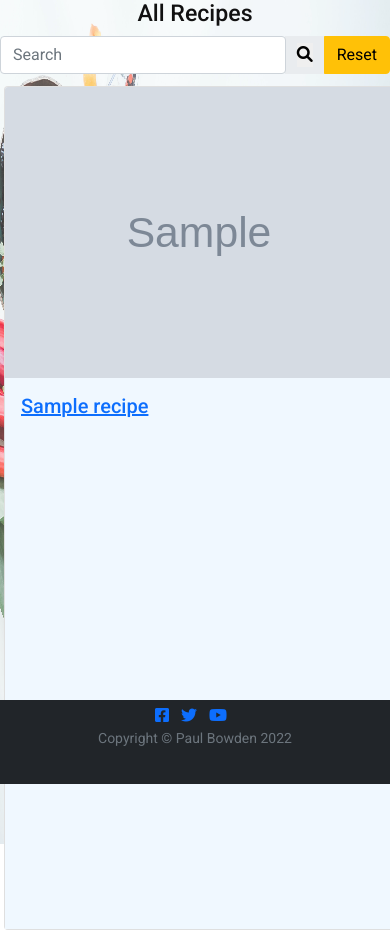
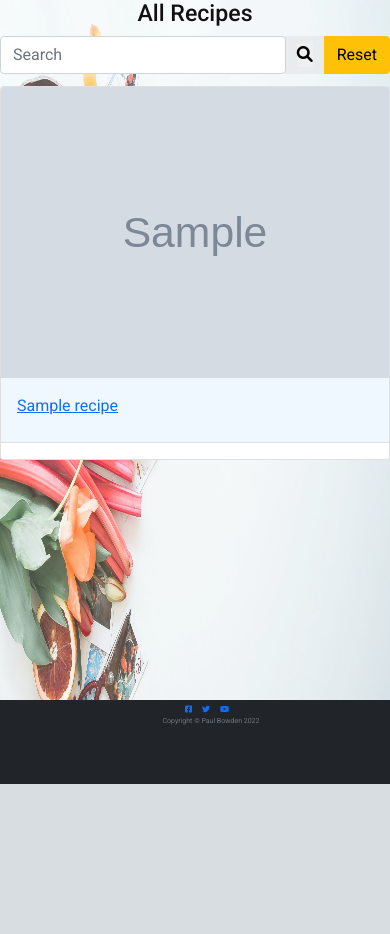
Before and after one commit to PaulBowden673/Projects-MP-MP3, a Flask app: page /lunch in a window 390 px wide. Shown: the part 60-994 px from the top of the page. After the commit the page ends 844 px from the top, so only its background shows below. Run offline with Flask 2, Linux system fonts and the light colour scheme; grey boxes marked "Sample" are stand-in pictures; a database or web service that is not in the repository returns one stand-in record (values such as "Sample title"); some libraries are stand-ins or nearby versions.

Commit message:
fixed styling for mobile responsiveness and grid layout for recipe list

```diff
--- a/static/css/style.css
+++ b/static/css/style.css
@@ -68,16 +67,20 @@ width: 15rem;
 
 }
 
-main.container-fluid {
-    padding:0%;
+main.container {
+    padding: 0%;
 }
 
 .info-row {
-    background-color: aliceblue;
+    background-color: #f0f8ff;
 }
 
 .card-body {
     background-color: #f0f8ff;
+}
+
+.card-footer {
+    background-color: #fff;
 }
 
 .recipe-view {
@@ -175,4 +194,12 @@ main.container-fluid {
         margin-top: 5px;
         width: 85vw;
     }
+
+    .list-group-item {
+        padding: 4px;
     }
+
+    footer {
+        font-size: 8px;
+    }
+}
--- a/templates/base.html
+++ b/templates/base.html
@@ -75,7 +75,7 @@
     {% endwith %}
   </section>
 
-  <main class="container-fluid">
+  <main class="container p-0">
     {% block content %}
     {% endblock %}
   </main>
@@ -85,7 +85,7 @@
 
   <!--Footer-->
   <footer class="footer py-1 bg-dark">
-    <ul class="list-inline social-links text-center">
+    <ul class=" m-0list-inline social-links text-center">
       <li class="list-inline-item">
         <a target="_blank" rel="noopener" href="https://www.facebook.com">
           <i class="fab fa-facebook-square" aria-hidden="true"></i>
@@ -104,7 +104,7 @@
           <span class="sr-only">YouTube</span>
         </a>
       </li>
-      <p class=" small text-muted">Copyright &copy; Paul Bowden 2022</p>
+      <p class=" m-0 small text-muted">Copyright &copy; Paul Bowden 2022</p>
     </ul>
 
   </footer>
--- a/templates/recipe_list.html
+++ b/templates/recipe_list.html
@@ -17,10 +17,12 @@
         </div>
     </form>
 </div>
-<div class="row row-cols-md-2 g-2 mt-2">
-    {% for recipes in recipes %}
-        <div class="col-sm-12 col-md-4 m-1">
-            <div class="card rounded splash-card"> <a href="{{ url_for ('single_recipe', recipes_id=recipes._id) }}">
+<div class="container p-0">
+    <div class="row row-cols-md-2 g-2 mt-1">
+        {% for recipes in recipes %}
+        <div class="col-sm-12 col-md-3 clearfix">
+            <div class="card h-100 rounded splash-card"> <a
+                    href="{{ url_for ('single_recipe', recipes_id=recipes._id) }}">
                     {% if recipes.recipe_image %}
                     <img src="{{ recipes.recipe_image }}" class="card-img-top" alt="">
                     {% else %}
@@ -28,10 +30,10 @@
                         class="card-img-top" alt="">
                     {% endif %}
                     <div class="card-body">
-                        <h5 class="card-title">{{ recipes.recipe_name }}</h5>
+                        <p class="card-title">{{ recipes.recipe_name }}</p>
                     </div>
                 </a>
-                <div class="card-body">
+                <div class="card-footer">
                     {% if session.user|lower == recipes.created_by|lower %}
                     <a href="{{ url_for('delete_recipe', recipes_id=recipes._id) }}"
                         class="btn-sm btn-warning">Delete</a>
@@ -40,9 +42,21 @@
                 </div>
             </div>
         </div>
+        {% endfor %}
     </div>
 </div>
-{% endfor %}
+</div>
+<div class="container">
+    <div class="row">
+        </br>
+        </br>
+        </br>
+        </br>
+    </div>
+</div>
+
+
+
 
 
 
```
Also changed, not shown: other parts of static/css/style.css (+32 -17 lines), templates/index.html (+12 -10 lines), templates/login.html (+19 -22 lines), templates/recipe.html (+13 -15 lines), templates/register.html (+10 -17 lines). Lines whose indentation alone changed are shown as unchanged.
